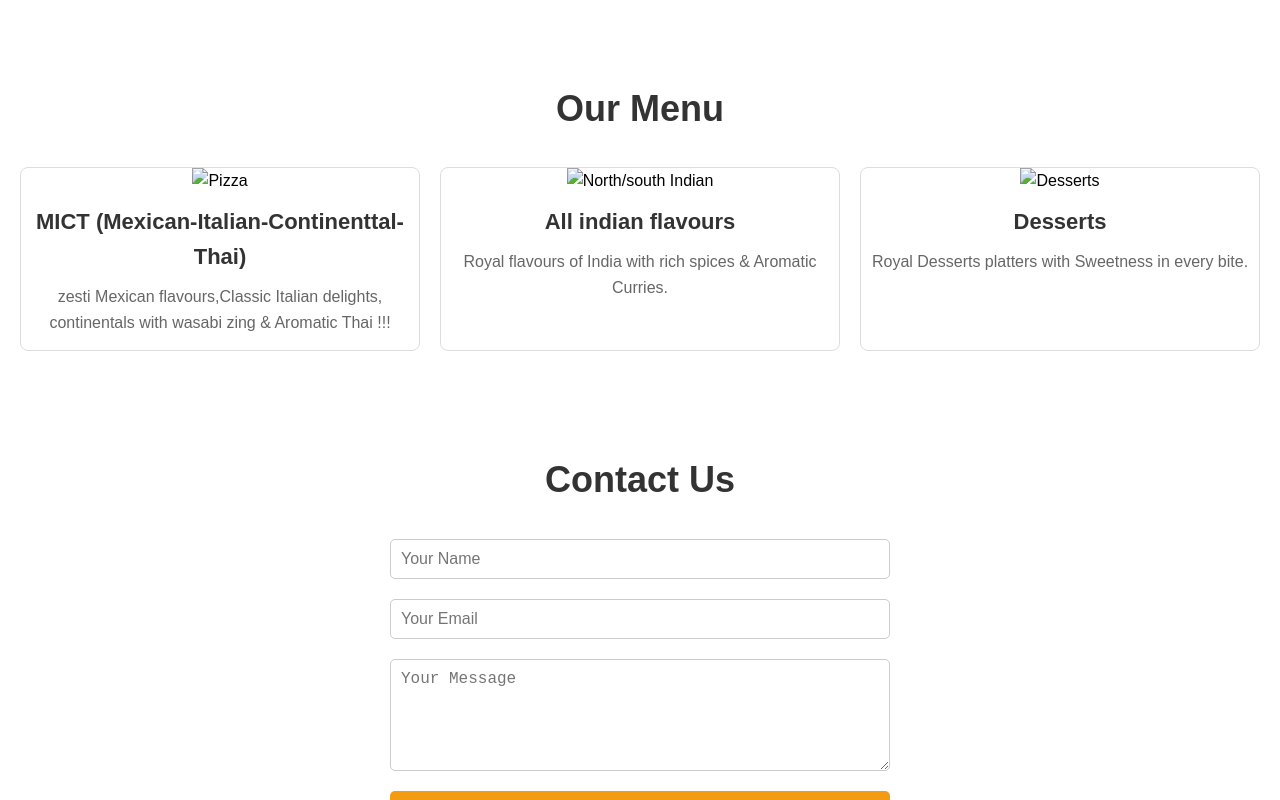
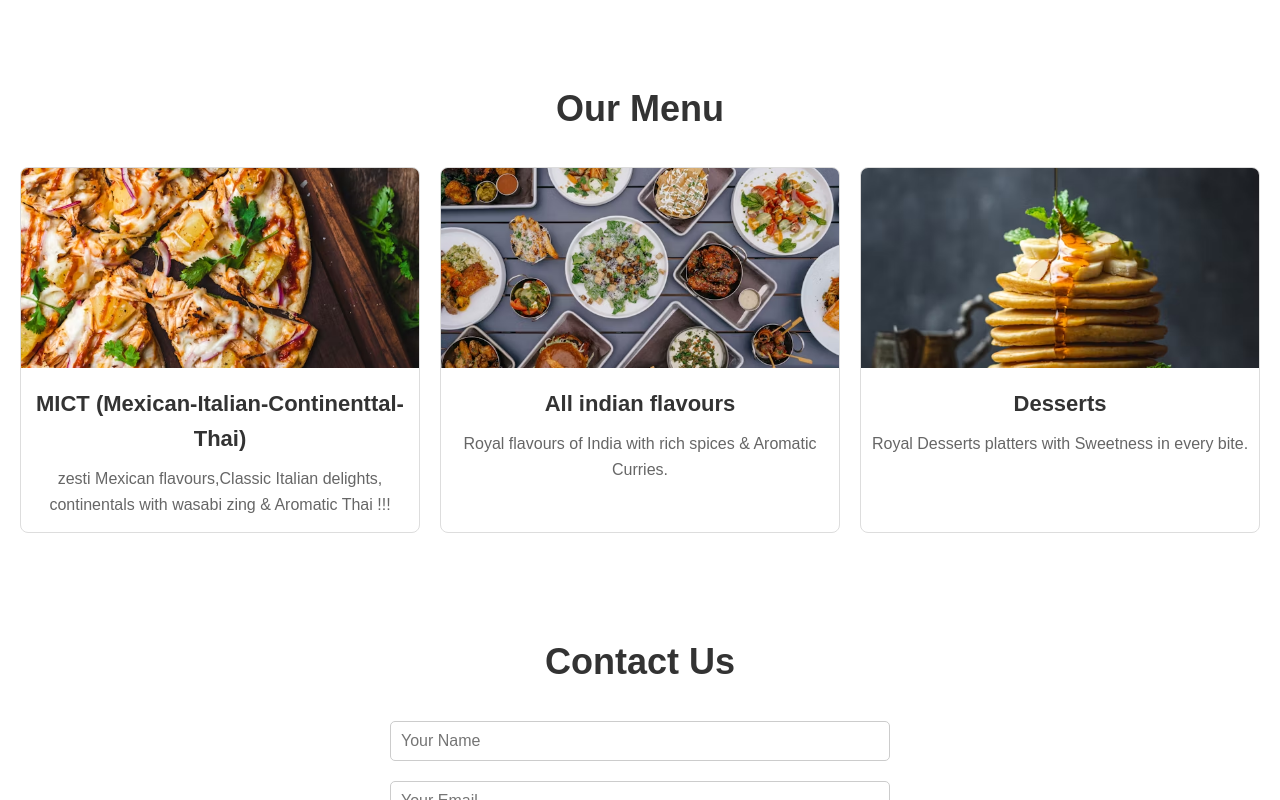
Before and after one commit to prachiweb19/Restaurant-website, a plain HTML site: page index.html in a window 1280 px wide. Shown: the part 994-1794 px from the top of the page. Drawn offline with Linux system fonts and the light colour scheme; files whose address does not match are found by name.

Commit message:
Update index.html

```diff
--- a/index.html
+++ b/index.html
@@ -62,7 +62,7 @@
 
     /* Hero Section */
     .hero {
-      background: url('Pictures/food\ background.jpeg') no-repeat center center/cover;
+      background: url('food background.jpeg') no-repeat center center/cover;
       height: 90vh;
       color: white;
       display: flex;
@@ -245,19 +245,19 @@
     <h2>Our Menu</h2>
     <div class="menu-items">
       <div class="menu-item">
-        <img src="Pictures/pizza.avif" alt="Pizza">
+        <img src="pizza.avif" alt="Pizza">
         <h3>  MICT (Mexican-Italian-Continenttal-Thai)
 
         </h3>
         <p> zesti Mexican flavours,Classic Italian delights, continentals with wasabi zing & Aromatic Thai !!! </p>
       </div>
       <div class="menu-item">
-        <img src="Pictures/northindian.avif" alt="North/south Indian">
+        <img src="northindian.avif" alt="North/south Indian">
         <h3>All indian flavours </h3>
         <p>Royal flavours of  India with rich spices & Aromatic Curries.</p>
       </div>
       <div class="menu-item">
-        <img src="Pictures/pancake.avif" alt="Desserts">
+        <img src="pancake.avif" alt="Desserts">
         <h3>Desserts</h3>
         <p>Royal Desserts platters with Sweetness in every bite.</p>
       </div>
```
